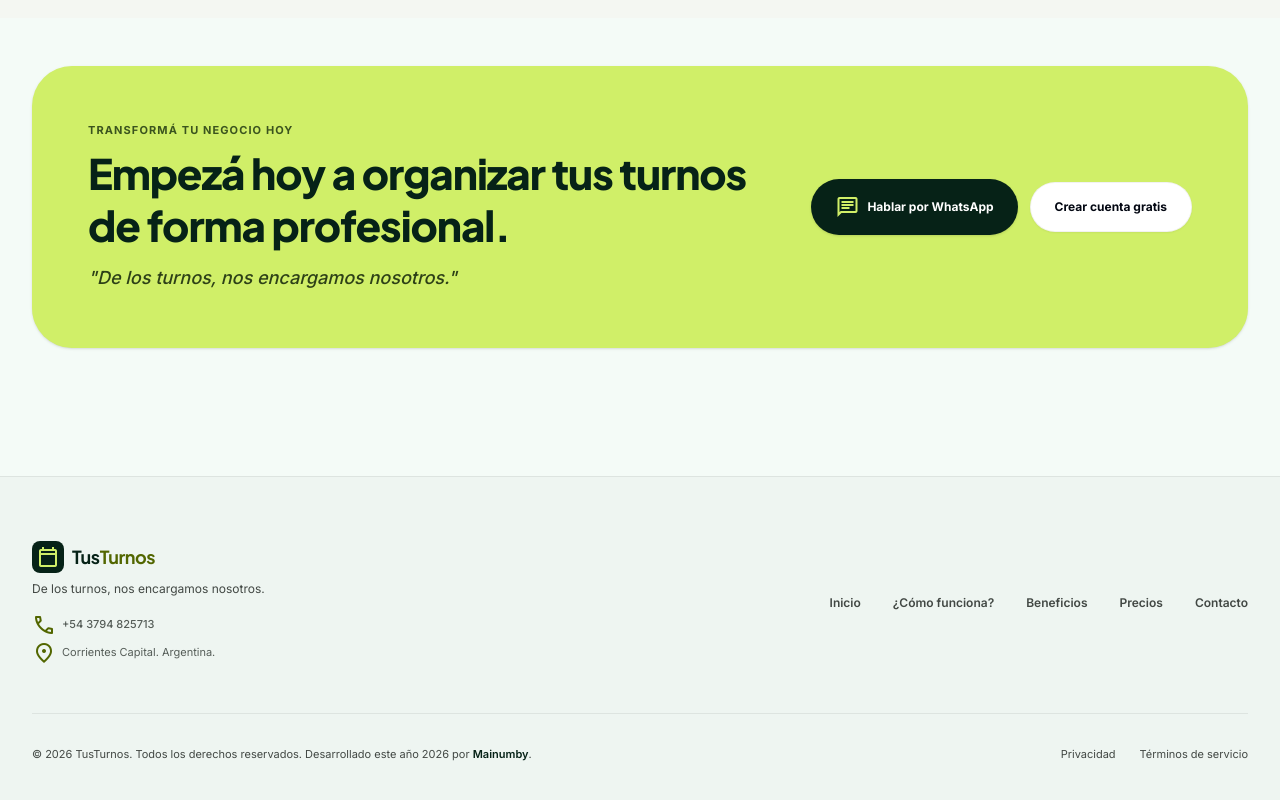
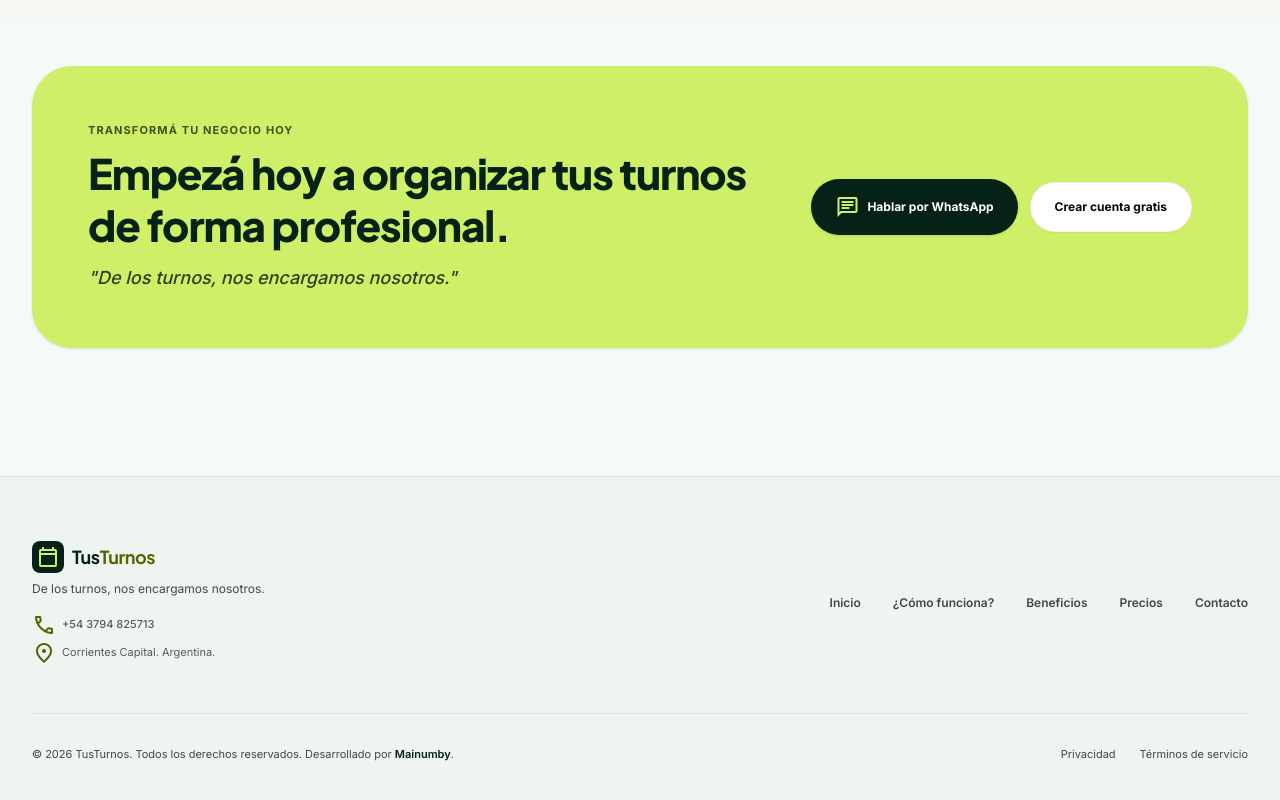
Before and after one commit to PabloArriola/tusturnos, a React (Vite) app: page / in a window 1280 px wide. Shown: the part 3747-4547 px from the top of the page. Built offline with nearby package versions, Linux system fonts and the light colour scheme.

Commit message:
Update footer attribution text to Desarrollado por Mainumby

```diff
--- a/src/components/Footer.tsx
+++ b/src/components/Footer.tsx
@@ -84,7 +84,7 @@ export const Footer: React.FC<FooterProps> = ({ onSelectTab, onOpenLegalModal })
 
         {/* Legal & Copyright */}
         <div className="flex flex-col sm:flex-row items-center justify-between gap-4 pt-8 text-[11px] text-[#424844]">
-          <p>© 2026 TusTurnos. Todos los derechos reservados. Desarrollado este año 2026 por <strong className="text-[#062217] font-semibold">Mainumby</strong>.</p>
+          <p>© 2026 TusTurnos. Todos los derechos reservados. Desarrollado por <strong className="text-[#062217] font-semibold">Mainumby</strong>.</p>
           <div className="flex items-center gap-6">
             <button onClick={openPrivacy} className="hover:text-[#062217] transition-colors underline-offset-2 hover:underline">
               Privacidad
```
